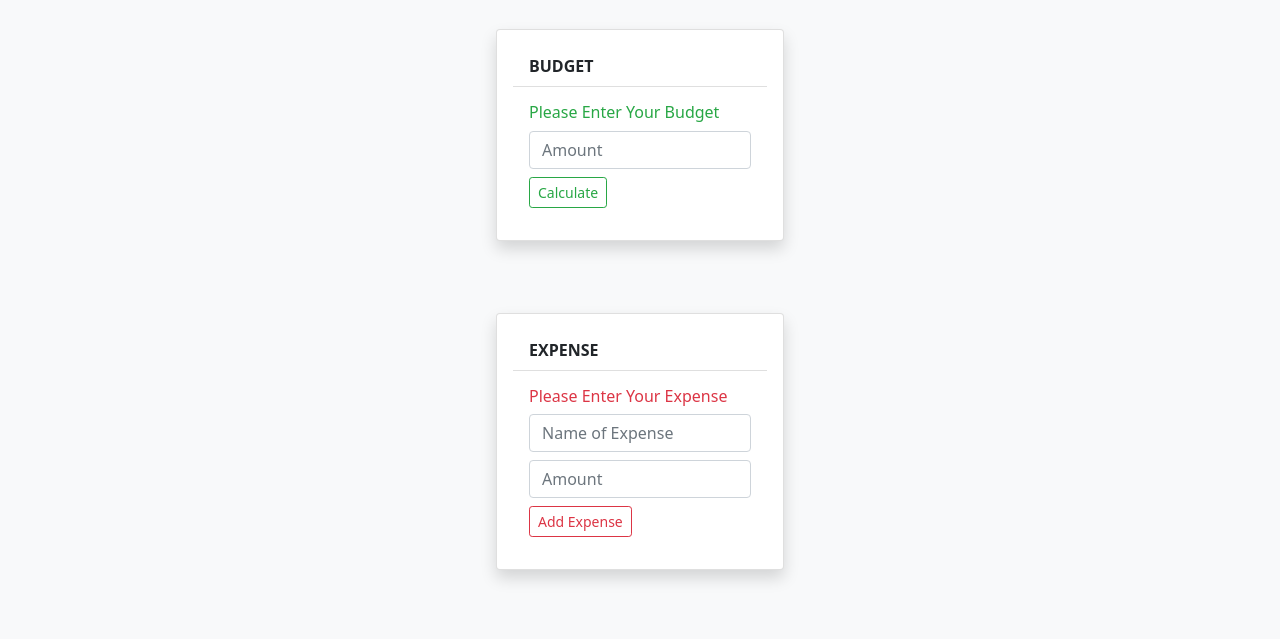
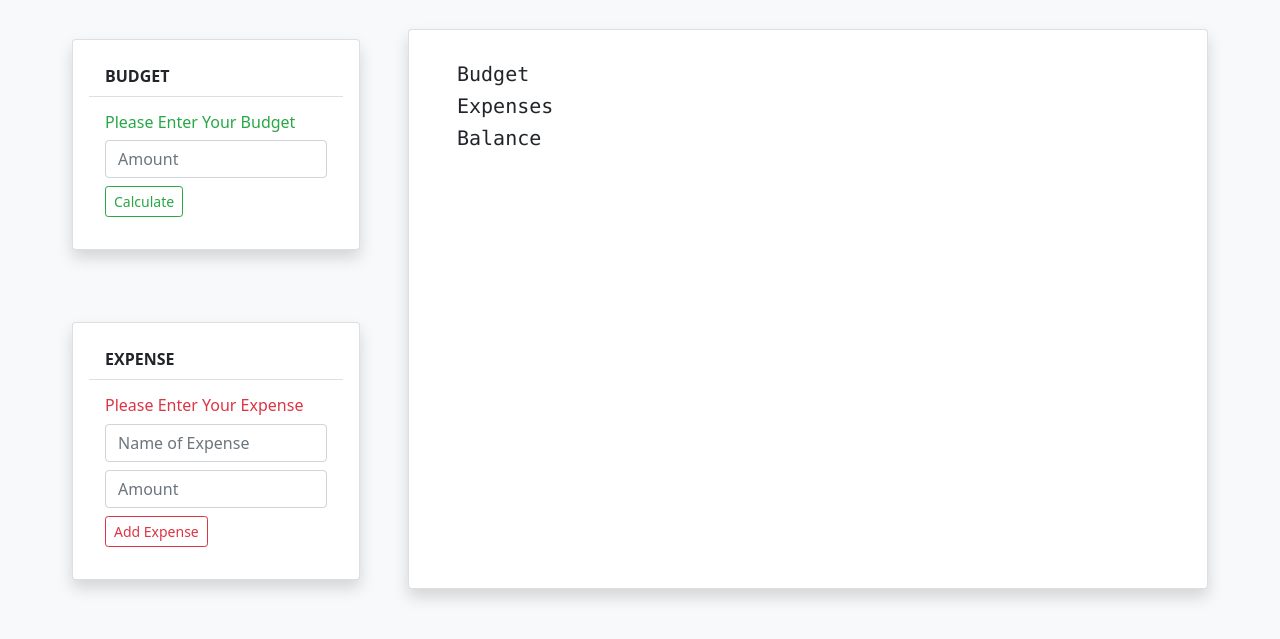
Before and after one commit to OsasAzamegbe/Budget-App-JS, a plain HTML site: page index.html in a window 1280 px wide. Shown: the part 65-704 px from the top of the page. Drawn offline with nearby package versions, Linux system fonts and the light colour scheme.

Commit message:
added card to display added content

```diff
--- a/index.html
+++ b/index.html
@@ -11,7 +11,8 @@
     <div class="container">
         <br/>
         <p class="font-monospace h2 d-flex flex-column align-items-center "> Budget App</p>
-        <div class="d-flex flex-column align-items-center">
+        <div class="d-flex flex-row align-items-center justify-content-center">
+            <div class="d-flex flex-column align-items-center mr-4">
                 <div class="card my-4 shadow p-3 mb-5 bg-white rounded" style="width: 18rem;">
                     <div class="card-header bg-white"><strong>BUDGET</strong></div>
                     <div class="card-body text-success">
@@ -50,6 +51,23 @@
                     </div>
                 </div>
             </div>
+            <div class="d-flex flex-column align-items-center ml-4">
+                <div class="card my-4 shadow p-3 mb-5 bg-white rounded" style="width: 100vmin; height: 70vh;">
+                    <div class="card-body">
+                        <div class="container">
+                            <p class="font-monospace h5">Budget</p>
+                        </div>
+                        <div class="container">
+                            <p class="font-monospace h5">Expenses</p>
+                        </div>
+                        <div class="container">
+                            <p class="font-monospace h5">Balance</p>
+                        </div>
+                    </div>
+                </div>
+            </div>
+        </div>
+
     </div>
 
 
```
Lines whose indentation alone changed are shown as unchanged.
